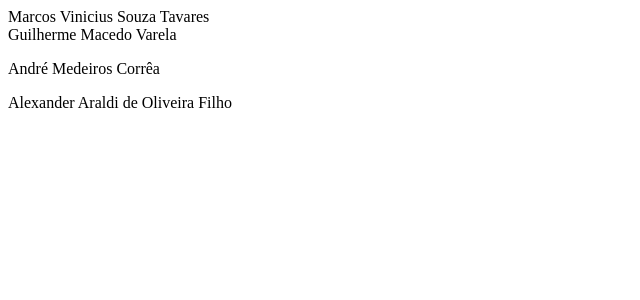
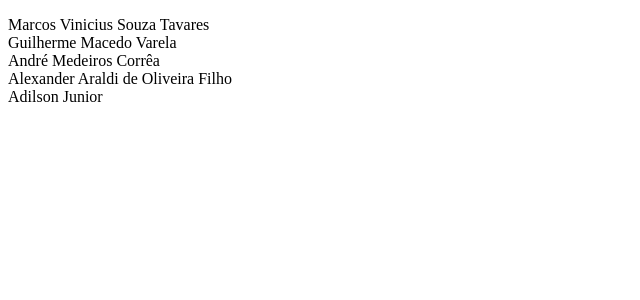
Before and after one commit to AndreMC14/spotifei-front-end, an Angular app: page / in a window 1280 px wide. Shown: the top 300 px of the page, without its empty margins (0-640 px from the left). Built offline with nearby package versions, Linux system fonts and the light colour scheme.

Commit message:
Update my name in app.component.html

```diff
--- a/src/app/app.component.html
+++ b/src/app/app.component.html
@@ -1,6 +1,9 @@
-Marcos Vinicius Souza Tavares
+<p>Marcos Vinicius Souza Tavares
 <br>
 Guilherme Macedo Varela
 <br>
-<p>André Medeiros Corrêa</p>
-<p>Alexander Araldi de Oliveira Filho</p>
+André Medeiros Corrêa
+<br>
+Alexander Araldi de Oliveira Filho
+<br>
+Adilson Junior</p>
```
